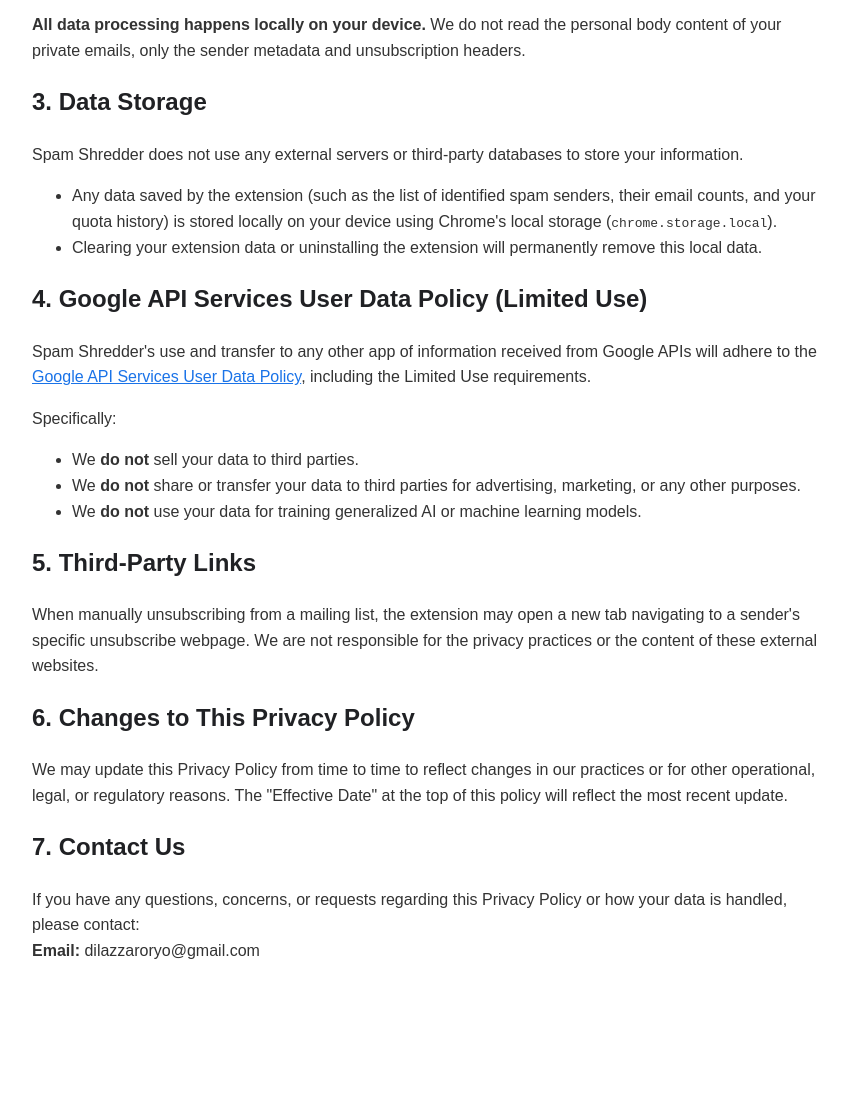
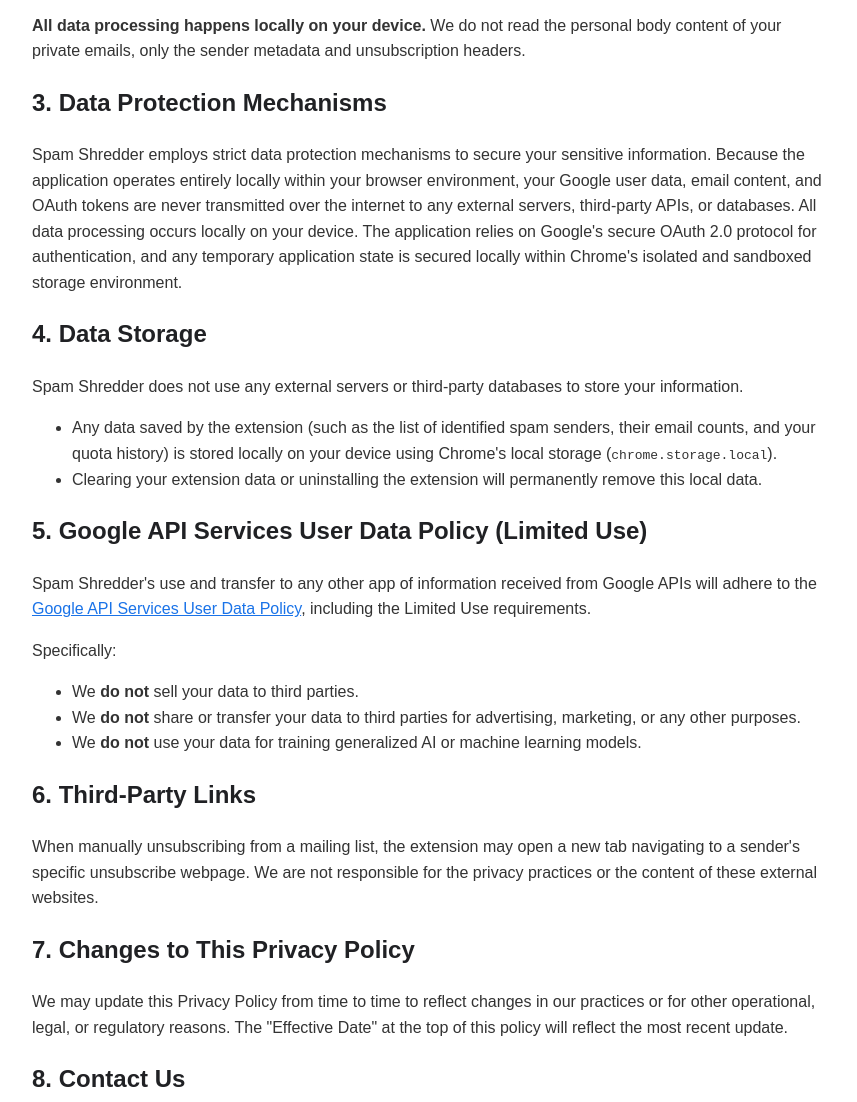
Before and after one commit to rdilaz/SpamShredder, a browser extension: page privacy.html in a window 1280 px wide. Shown: the part 865-1967 px from the top of the page, without its empty margins (208-1065 px from the left). Before the commit the page ends 1904 px from the top, so only its background shows below. Drawn offline with Linux system fonts and the light colour scheme.

Commit message:
Update privacy.html

```diff
--- a/privacy.html
+++ b/privacy.html
@@ -13,7 +13,7 @@
 <body>
 
     <h1>Privacy Policy for Spam Shredder</h1>
-    <p><strong>Effective Date:</strong> May 26, 2026</p>
+    <p><strong>Effective Date:</strong> June 1, 2026</p>
 
     <p>This Privacy Policy describes how Spam Shredder ("we", "our", or "the extension") accesses, uses, and protects your information. Spam Shredder is a Google Chrome extension designed to help users identify, bulk-delete, and unsubscribe from promotional spam emails directly within their Gmail inbox.</p>
     <p>By installing and using Spam Shredder, you agree to the practices outlined in this policy.</p>
@@ -21,7 +21,7 @@
     <h2>1. Information We Access</h2>
     <p>To function correctly, Spam Shredder requires authorization to access your Gmail account. We request the following permissions:</p>
     <ul>
-        <li><strong>Gmail Access (<code>https://mail.google.com/</code>):</strong> This restricted scope allows the extension to read your email metadata (specifically sender addresses and unsubscribe headers) and move specific emails to your Trash folder.</li>
+        <li><strong>Gmail Access (<code>https://www.googleapis.com/auth/gmail.modify</code>):</strong> This restricted scope allows the extension to read your email metadata (specifically sender addresses and unsubscribe headers) and apply the <code>TRASH</code> label to specific emails.</li>
         <li><strong>Identity & User Profile:</strong> We access your basic profile information (your email address) solely to display your current sign-in status within the extension's user interface.</li>
     </ul>
 
@@ -34,14 +34,17 @@
     </ul>
     <p><strong>All data processing happens locally on your device.</strong> We do not read the personal body content of your private emails, only the sender metadata and unsubscription headers.</p>
 
-    <h2>3. Data Storage</h2>
+    <h2>3. Data Protection Mechanisms</h2>
+    <p>Spam Shredder employs strict data protection mechanisms to secure your sensitive information. Because the application operates entirely locally within your browser environment, your Google user data, email content, and OAuth tokens are never transmitted over the internet to any external servers, third-party APIs, or databases. All data processing occurs locally on your device. The application relies on Google's secure OAuth 2.0 protocol for authentication, and any temporary application state is secured locally within Chrome's isolated and sandboxed storage environment.</p>
+
+    <h2>4. Data Storage</h2>
     <p>Spam Shredder does not use any external servers or third-party databases to store your information.</p>
     <ul>
         <li>Any data saved by the extension (such as the list of identified spam senders, their email counts, and your quota history) is stored locally on your device using Chrome's local storage (<code>chrome.storage.local</code>).</li>
         <li>Clearing your extension data or uninstalling the extension will permanently remove this local data.</li>
     </ul>
 
-    <h2>4. Google API Services User Data Policy (Limited Use)</h2>
+    <h2>5. Google API Services User Data Policy (Limited Use)</h2>
     <p>Spam Shredder's use and transfer to any other app of information received from Google APIs will adhere to the <a href="https://developers.google.com/terms/api-services-user-data-policy" target="_blank">Google API Services User Data Policy</a>, including the Limited Use requirements.</p>
     <p>Specifically:</p>
     <ul>
@@ -50,13 +53,13 @@
         <li>We <strong>do not</strong> use your data for training generalized AI or machine learning models.</li>
     </ul>
 
-    <h2>5. Third-Party Links</h2>
+    <h2>6. Third-Party Links</h2>
     <p>When manually unsubscribing from a mailing list, the extension may open a new tab navigating to a sender's specific unsubscribe webpage. We are not responsible for the privacy practices or the content of these external websites.</p>
 
-    <h2>6. Changes to This Privacy Policy</h2>
+    <h2>7. Changes to This Privacy Policy</h2>
     <p>We may update this Privacy Policy from time to time to reflect changes in our practices or for other operational, legal, or regulatory reasons. The "Effective Date" at the top of this policy will reflect the most recent update.</p>
 
-    <h2>7. Contact Us</h2>
+    <h2>8. Contact Us</h2>
     <p>If you have any questions, concerns, or requests regarding this Privacy Policy or how your data is handled, please contact:<br>
     <strong>Email:</strong> dilazzaroryo@gmail.com</p>
 
```
